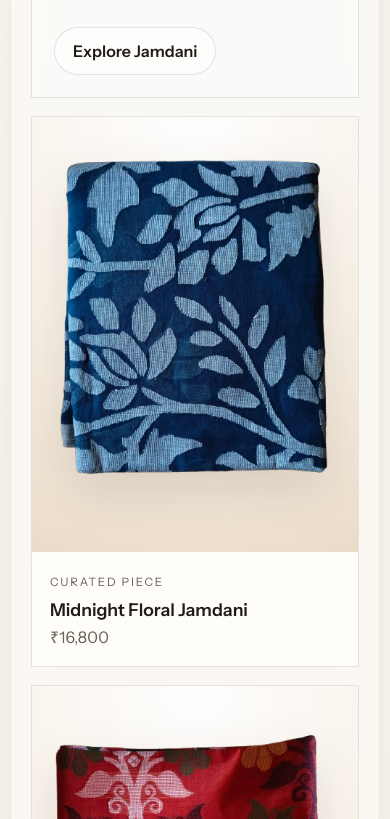
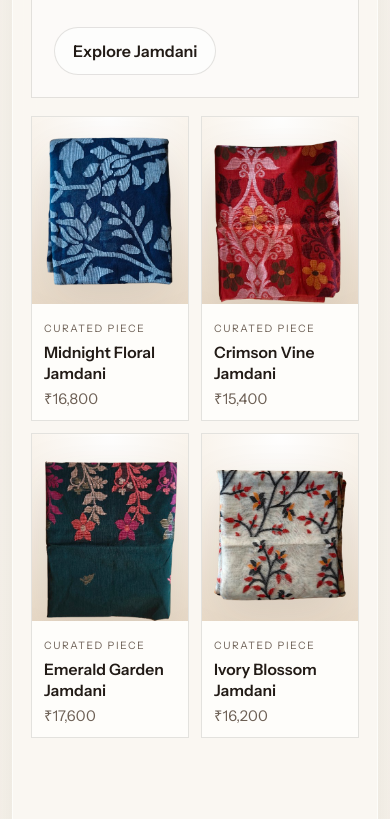
Before and after one commit to snupapa/hod-concierge, a website built with Vite: page index.html in a window 390 px wide. Shown: the part 3136-3955 px from the top of the page. Built offline with nearby package versions, Linux system fonts and the light colour scheme.

```diff
--- a/styles.css
+++ b/styles.css
@@ -398,6 +398,37 @@
   }
 }
 
+@media (max-width: 699px) {
+  .product-grid {
+    grid-template-columns: repeat(2, minmax(0, 1fr));
+    gap: 12px;
+  }
+
+  .product-image-wrap {
+    aspect-ratio: 1 / 1.2;
+    padding: 4px;
+  }
+
+  .product-body {
+    padding: 12px;
+  }
+
+  .product-title {
+    font-size: 0.98rem;
+    line-height: 1.3;
+  }
+
+  .product-price {
+    margin-top: 4px;
+    font-size: 0.92rem;
+  }
+
+  .product-body::before {
+    margin-bottom: 8px;
+    font-size: 0.64rem;
+  }
+}
+
 @media (min-width: 1040px) {
   .product-grid {
     grid-template-columns: repeat(4, minmax(0, 1fr));
```
